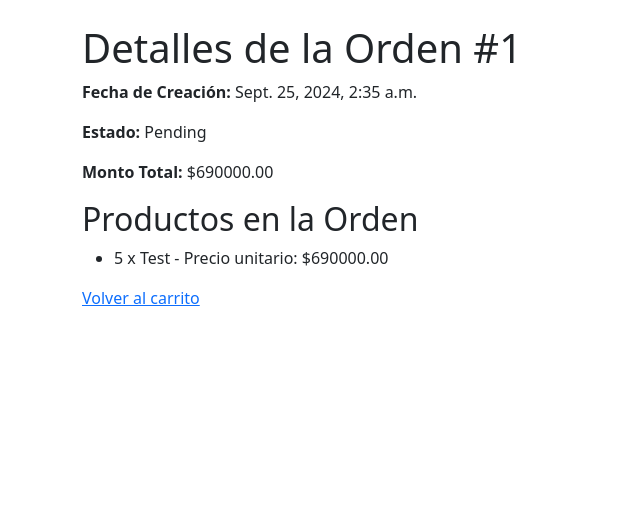
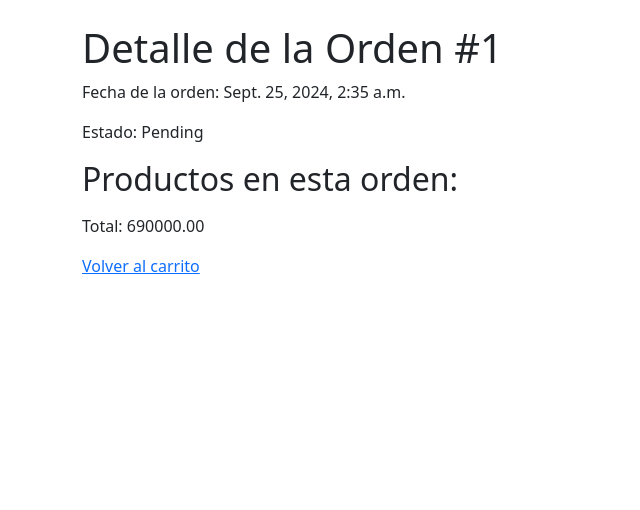
Before and after one commit to MauricioDCH/TIS-Project-La_Ilusion, a Django app: page /order/1/ in a window 1280 px wide. Shown: the part 108-618 px from the top of the page, without its empty margins (0-640 px from the left). Run offline with Django 5.2, Linux system fonts and the light colour scheme; a user stored in the database is signed in; data comes from the database, SQL or seed files in the repository.

Commit message:
terminada de implementar la app order

```diff
--- a/laIlusionProject/order/models.py
+++ b/laIlusionProject/order/models.py
@@ -1,6 +1,7 @@
 from django.db import models
 from django.conf import settings
 from shoppingcart.models import Carrito
+from product.models import Producto
 
 class Orden(models.Model):
     STATUS_CHOICES = [
@@ -15,9 +16,17 @@ class Orden(models.Model):
     orderNumber = models.AutoField(primary_key=True, unique=True)
     orderDate = models.DateTimeField(auto_now_add=True)  # Fecha de creación de la orden
     totalAmount = models.DecimalField(max_digits=10, decimal_places=2, default=0)  # Monto total de la orden
-    shoppingCart = models.OneToOneField(Carrito, on_delete=models.CASCADE)  # Carrito asociado a la orden
+    productos = models.ManyToManyField(Producto, through='OrdenProducto')
     status = models.CharField(max_length=10, choices=STATUS_CHOICES, default='PENDING')  # Estado de la orden
     usuario = models.ForeignKey(settings.AUTH_USER_MODEL, on_delete=models.CASCADE, default=-1)
 
     def __str__(self):
         return f"Orden {self.orderNumber} - {self.get_status_display()}"
+
+class OrdenProducto(models.Model):
+    orden = models.ForeignKey(Orden, on_delete=models.CASCADE)
+    producto = models.ForeignKey(Producto, on_delete=models.CASCADE)
+    cantidad = models.IntegerField(default=1)
+
+    def __str__(self):
+        return f"{self.cantidad} x {self.producto.nombre}"
--- a/laIlusionProject/order/templates/ver_orden.html
+++ b/laIlusionProject/order/templates/ver_orden.html
@@ -1,20 +1,17 @@
 {% extends 'base.html' %}
 {% block title %}{{ title }}{% endblock %}
 {% block content %}
-<h1>Detalles de la Orden #{{ orden.orderNumber }}</h1>
+<h1>Detalle de la Orden #{{ orden.orderNumber }}</h1>
+    <p>Fecha de la orden: {{ orden.orderDate }}</p>
+    <p>Estado: {{ orden.get_status_display }}</p>
 
-    <p><strong>Fecha de Creación:</strong> {{ orden.orderDate }}</p>
-    <p><strong>Estado:</strong> {{ orden.get_status_display }}</p>
-    <p><strong>Monto Total:</strong> ${{ orden.totalAmount }}</p>
-
-    <h2>Productos en la Orden</h2>
+    <h2>Productos en esta orden:</h2>
     <ul>
-        {% for item in orden.shoppingCart.items.all %}
-            <li>
-                {{ item.cantidad }} x {{ item.producto.nombre }} - Precio unitario: ${{ item.producto.precio }}
-            </li>
+        {% for orden_producto in orden.ordenproducto_set.all %}
+            <li>{{ orden_producto.producto.nombre }} - Cantidad: {{ orden_producto.cantidad }} - Precio: {{ orden_producto.producto.precio }}</li>
         {% endfor %}
     </ul>
 
+    <p>Total: {{ orden.totalAmount }}</p>
     <p><a href="{% url 'ver_carrito' %}">Volver al carrito</a></p>
 {% endblock %}
--- a/laIlusionProject/order/views.py
+++ b/laIlusionProject/order/views.py
@@ -8,31 +8,48 @@ from django.contrib.auth.mixins import LoginRequiredMixin
 
 
 
+from django.views import View
+from django.shortcuts import redirect, render, get_object_or_404
+from .models import Carrito, Orden, OrdenProducto, Producto
+import uuid
+
 class CrearOrdenView(View):
     def post(self, request):
         # Obtener el carrito del usuario
         carrito = get_object_or_404(Carrito, usuario=request.user)
 
+        # Verificar que el carrito no esté vacío
         if not carrito.items.exists():
             return redirect('ver_carrito')
 
         # Crear la orden
         orden = Orden.objects.create(
-            shoppingCart=carrito,
             totalAmount=0,
             usuario=request.user,
         )
 
-        print(carrito.items.all())
-        # Calcular el total de la orden
-        total = sum(item.cantidad * item.producto.precio for item in carrito.items.all())
+        total = 0
+        for item in carrito.items.all():
+            producto = item.producto
+            cantidad = item.cantidad
+            OrdenProducto.objects.create(
+                orden=orden,
+                producto=producto,
+                cantidad=cantidad
+            )
+            total += producto.precio * cantidad
+
         orden.totalAmount = total
         orden.save()
 
-        # Vaciar el carrito después de generar la orden
+        # Vaciar el carrito
         carrito.items.all().delete()
 
+        # Crear un nuevo carrito para el usuario
+        #nuevo_carrito = Carrito.objects.create(usuario=request.user)
+
         return redirect('ver_orden', orden_id=orden.orderNumber)
+
 
 class VerOrdenView(DetailView):
     model = Orden
```
Also changed, not shown: laIlusionProject/db.sqlite3, laIlusionProject/order/migrations/0005_remove_orden_shoppingcart_ordenproducto_and_more.py (added).
